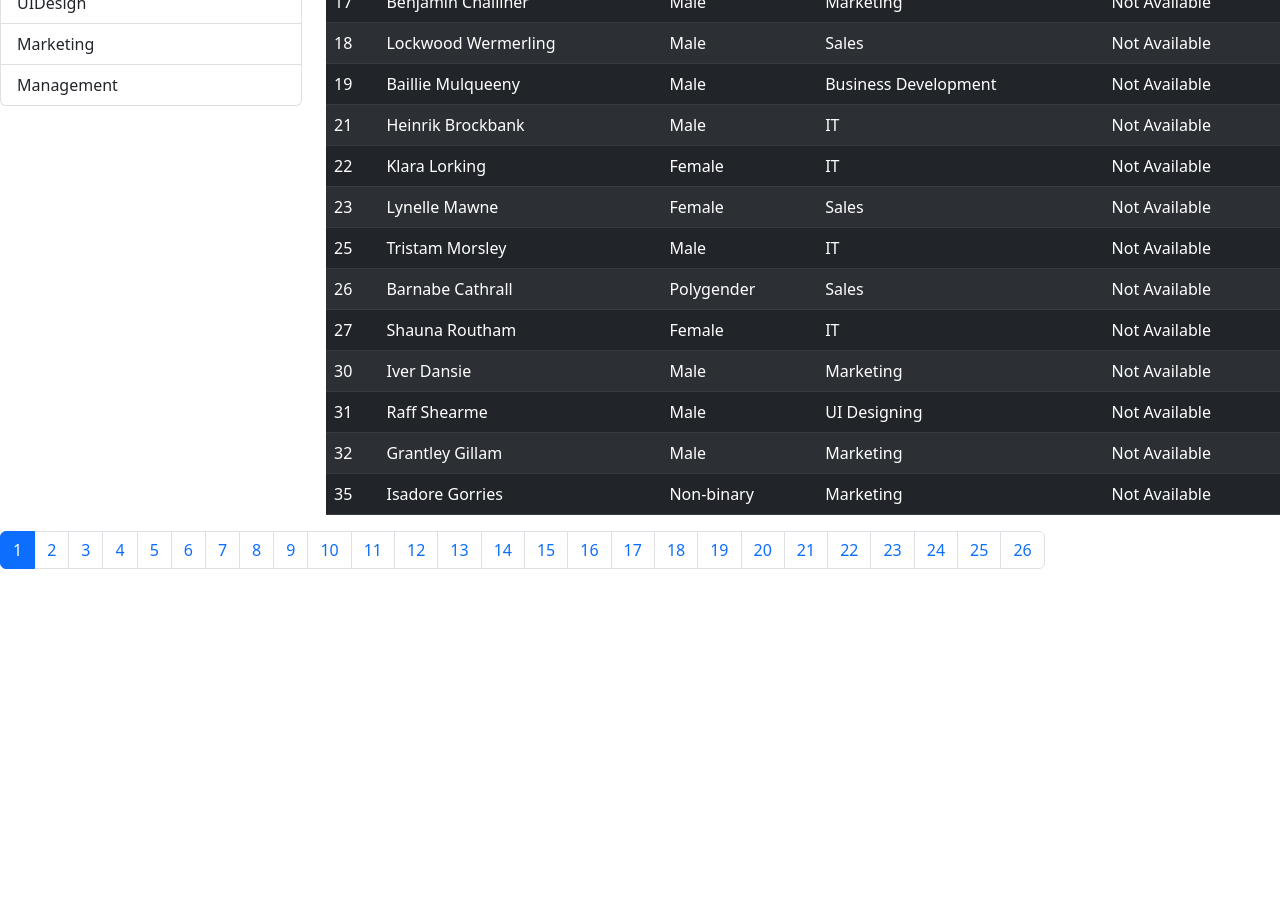
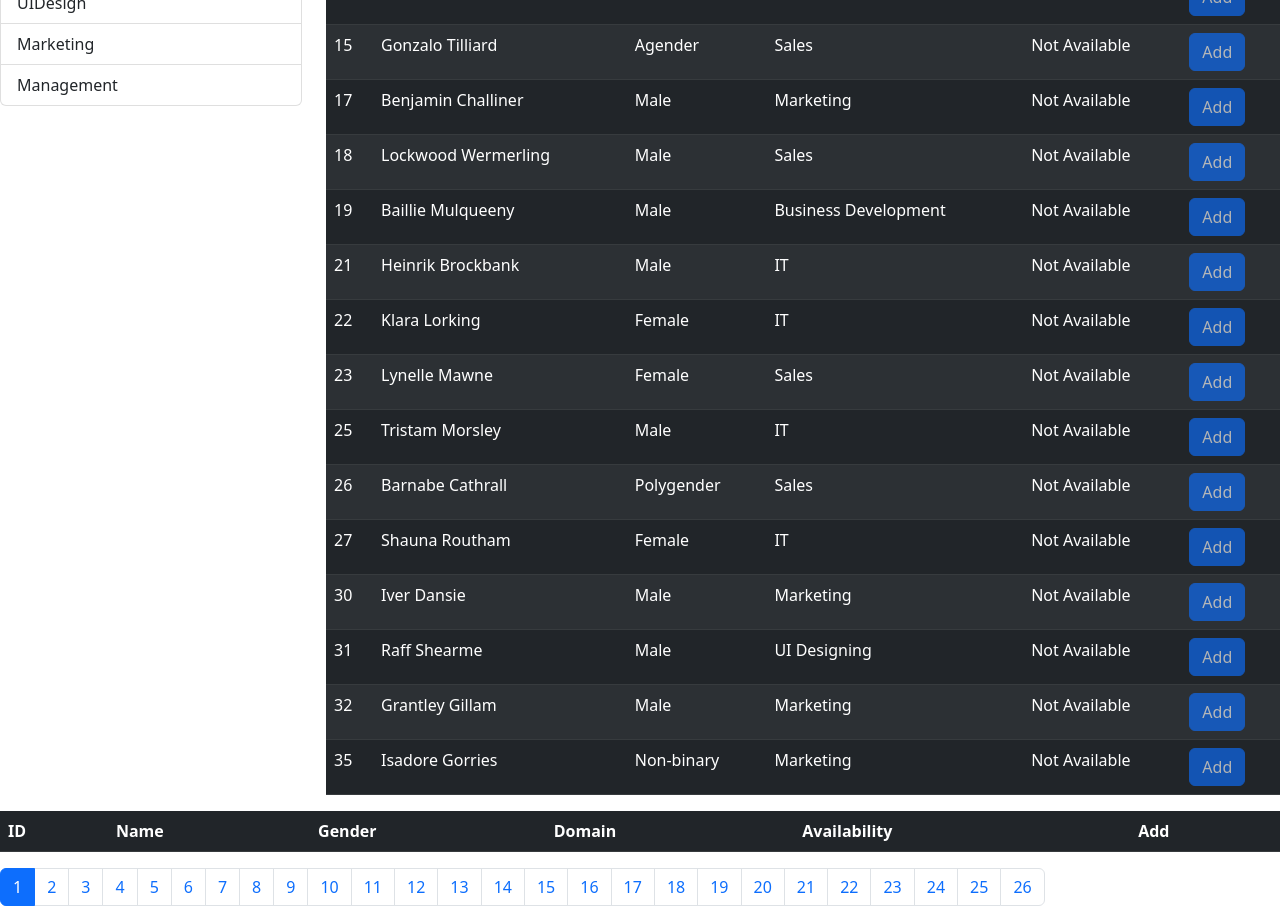
Before and after one commit to Shashankkumar26/Heliverse-Assignment, a React (Create React App) app: page / in a window 1280 px wide. Shown: the part 400-1322 px from the top of the page. Before the commit the page ends 985 px from the top, so only its background shows below. Built offline with nearby package versions, Linux system fonts and the light colour scheme.

Commit message:
deployed website

```diff
--- a/src/components/display.jsx
+++ b/src/components/display.jsx
@@ -3,6 +3,8 @@ import peoples from "../constants/heliverse_mock_data.json";
 import Pagination from "./pagination";
 import "bootstrap/dist/css/bootstrap.css";
 import Filter from "./filter";
+
+import { Button } from "bootstrap";
 
 const Data = () => {
 
@@ -12,7 +14,8 @@ const Data = () => {
   const [currentPage, setCurrentPage] = useState(1);
   const [gender, setGender]=useState('');
   const [availability,setAvailability] =useState(false);
-
+  const [team, setTeam] =useState([]);
+  let [people,setPeople]= useState(peoples);
   const pageSize= 20;
   const handleChange = (page) => {
     setCurrentPage(page);
@@ -27,20 +30,31 @@ const Data = () => {
 
     setDomain(dom);
   }
-  const handleAvailability=() =>{
-      setAvailability(!availability);
+  const handleAvailability=(e) =>{
+      setAvailability(!e);
   }
   const handleAll =()=>{
     setAll(!all);
   }
+   const handleAdd =(e)=>{
+    let temp = team;
+   if(e.available){
+       temp.push(e);
+   }
+    setTeam(temp);
+    let update= people;
+    update[e.id-1].available=false;
+    setPeople(update);
+    console.log(team);
 
+   }
 
 
       const startIndex = (currentPage - 1) * pageSize;
   const endIndex = startIndex + pageSize;
 
 
- let people=peoples;
+
   if(!all){
   people = peoples.filter(data=>{
     return search.toLocaleLowerCase()==='' ? data : data.first_name.toLowerCase().includes(search)
@@ -53,7 +67,9 @@ const Data = () => {
  })
 }
    const pageData=people.slice(startIndex, endIndex);
+   useEffect(()=>{
 
+   },[team,people])
    useEffect(()=>{
      setAll(false);
    },[domain,gender,availability] )
@@ -69,9 +85,10 @@ const Data = () => {
             itemSelect =  {handleDomain}
             genderSelect = {handlegender}
             availableSelect= {handleAvailability}
-            available ={true}
+            available ={availability}
             all ={true}
             allSelect={handleAll}
+
 
 
             />
@@ -86,6 +103,8 @@ const Data = () => {
             <th scope="col">Gender</th>
             <th scope="col">Domain</th>
             <th scope="col">Availability</th>
+            <th scope="col">Add</th>
+
           </tr>
         </thead>
 
@@ -99,6 +118,7 @@ const Data = () => {
               <td>{p.gender}</td>
               <td>{p.domain}</td>
               <td>{p.available ? "Available" : "Not Available"}</td>
+              <td onClick={()=>{handleAdd(p)}}>{p.available ? (  <button className="btn btn-primary">Add</button>  ) : (  <button className="btn btn-primary disabled">Add</button>  ) }</td>
             </tr>
           ))}
         </tbody>
@@ -109,7 +129,34 @@ const Data = () => {
         </div>
 
 
+        <table className="table table-striped table-dark">
+        <thead>
+          <tr>
+            <th scope="col">ID</th>
+            <th scope="col">Name</th>
+            <th scope="col">Gender</th>
+            <th scope="col">Domain</th>
+            <th scope="col">Availability</th>
+            <th scope="col">Add</th>
 
+          </tr>
+        </thead>
+
+        <tbody>
+          {team.map((p) => (
+            <tr key={p.id}>
+              <td scope="row">{p.id}</td>
+              <td>
+                {p.first_name} {p.last_name}
+              </td>
+              <td>{p.gender}</td>
+              <td>{p.domain}</td>
+              <td>{p.available ? "Available" : "Not Available"}</td>
+              <td onClick={()=>{handleAdd(p)}}>{p.available ? (  <button className="btn btn-primary">Add</button>  ) : (  <button className="btn btn-primary disabled">Add</button>  ) }</td>
+            </tr>
+          ))}
+        </tbody>
+      </table>
 
       <Pagination
         pageSize={pageSize}
--- a/src/components/filter.jsx
+++ b/src/components/filter.jsx
@@ -9,7 +9,7 @@ const  Filter = ({itemSelect,genderSelect,availableSelect,available,all,allSelec
 
   <li className="list-group-item" onClick={()=>genderSelect("Male")}>MALE</li>
   <li className="list-group-item" onClick={()=>genderSelect("Female")}>FEMALE</li>
-  <li className="list-group-item" onClick={()=>availableSelect(!available)}>Available</li>
+  <li className="list-group-item" onClick={()=>availableSelect(available)}>Available</li>
   <li className="list-group-item" onClick={()=>itemSelect("IT")}>IT</li>
   <li className="list-group-item" onClick={()=>itemSelect("Business Development")}>Bussiness Development</li>
   <li className="list-group-item" onClick={()=>itemSelect("Finance")}>Finance</li>
@@ -17,6 +17,8 @@ const  Filter = ({itemSelect,genderSelect,availableSelect,available,all,allSelec
   <li className="list-group-item" onClick={()=>itemSelect("UI Designing")}>UIDesign</li>
   <li className="list-group-item" onClick={()=>itemSelect("Marketing")}>Marketing</li>
   <li className="list-group-item" onClick={()=>itemSelect("Management")}>Management</li>
+
+
 </ul>
      );
 }
```
